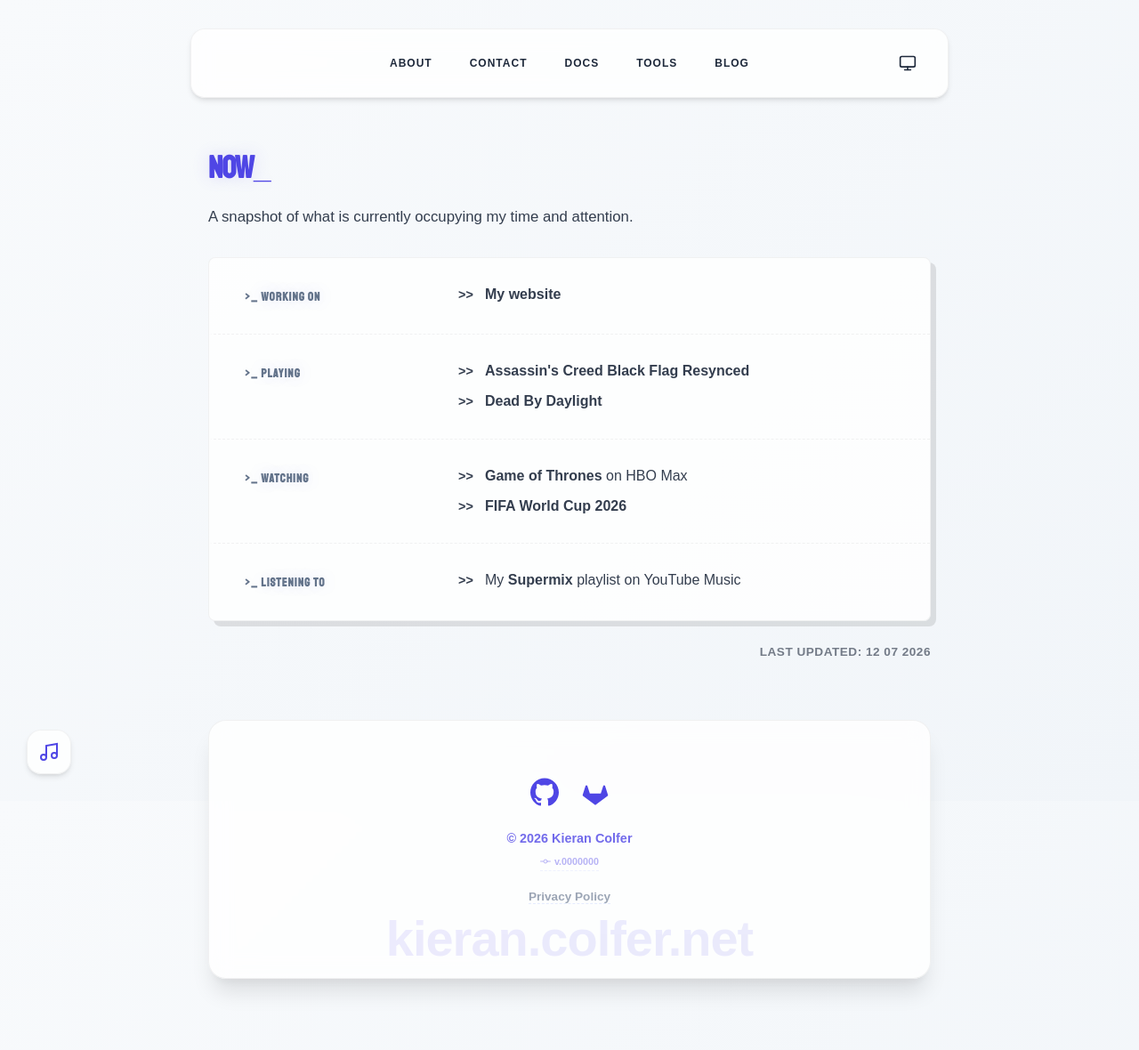
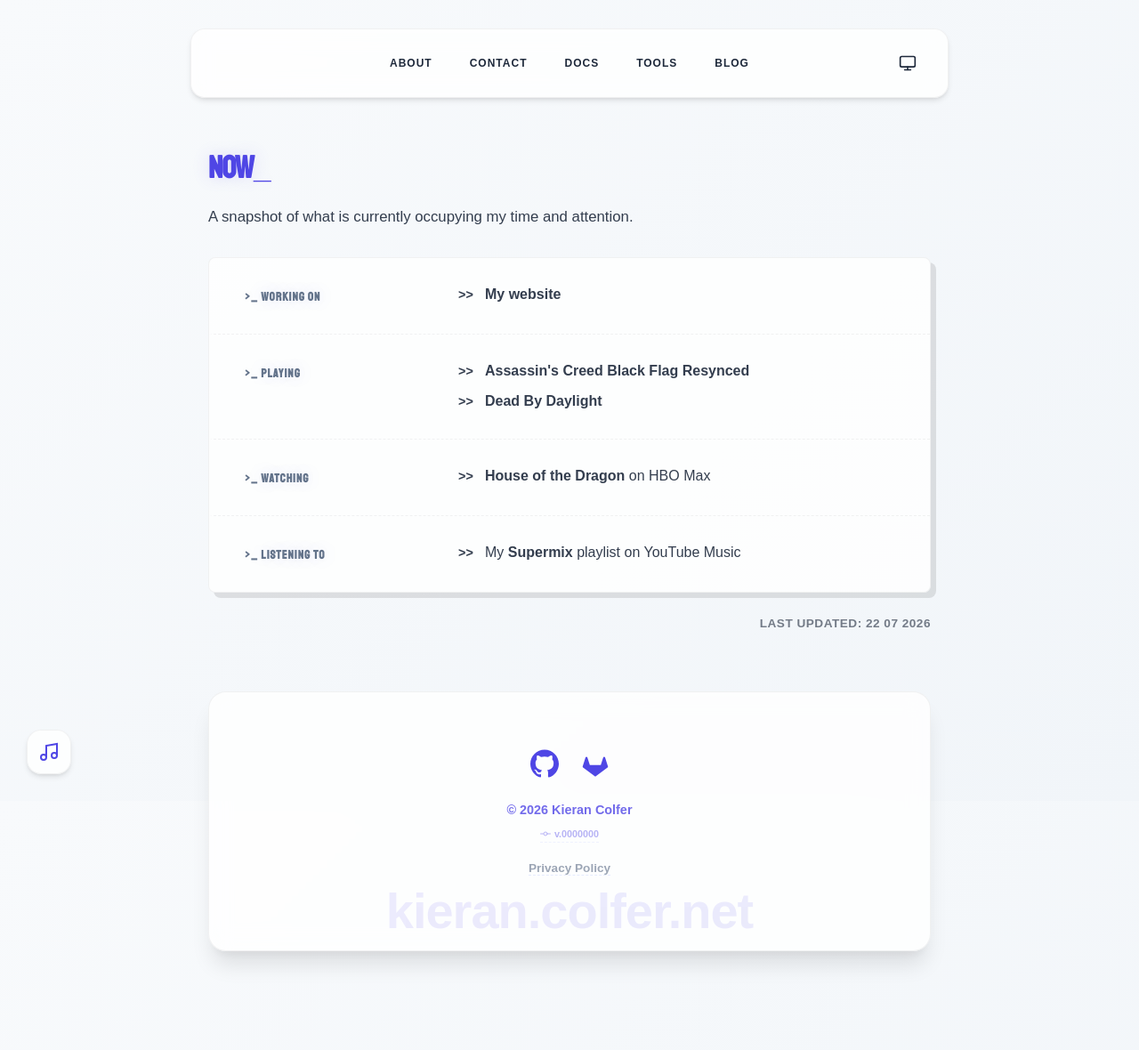
Before and after one commit to PASSK3YS/PASSK3YS.github.io, a Jekyll site: the page built from now.md, in a window 1280 px wide. Shown: the whole page at 89% size. Built offline with Jekyll 4.4.1, drawn with Linux system fonts in a browser that asks for light colours; some web fonts are replaced; after the commit the page ends 1149 px from its top, so only the background shows below that.

Commit message:
chore: update now page

```diff
--- a/now.md
+++ b/now.md
@@ -2,7 +2,7 @@
 layout: default
 title: Now
 permalink: /now/
-last_updated: 2026-07-12
+last_updated: 2026-07-22
 ---
 
 <link href="https://fonts.googleapis.com/css2?family=JetBrains+Mono:wght@400;700;800&display=swap" rel="stylesheet">
@@ -156,8 +156,7 @@
         <div class="unified-row interactive-row">
             <h3 class="soft-header">>_ Watching</h3>
             <ul class="hacker-list">
-                <li><strong>Game of Thrones</strong> on HBO Max</li>
-                <li><strong>FIFA World Cup 2026</strong></li>
+                <li><strong>House of the Dragon</strong> on HBO Max</li>
             </ul>
         </div>
 
```
